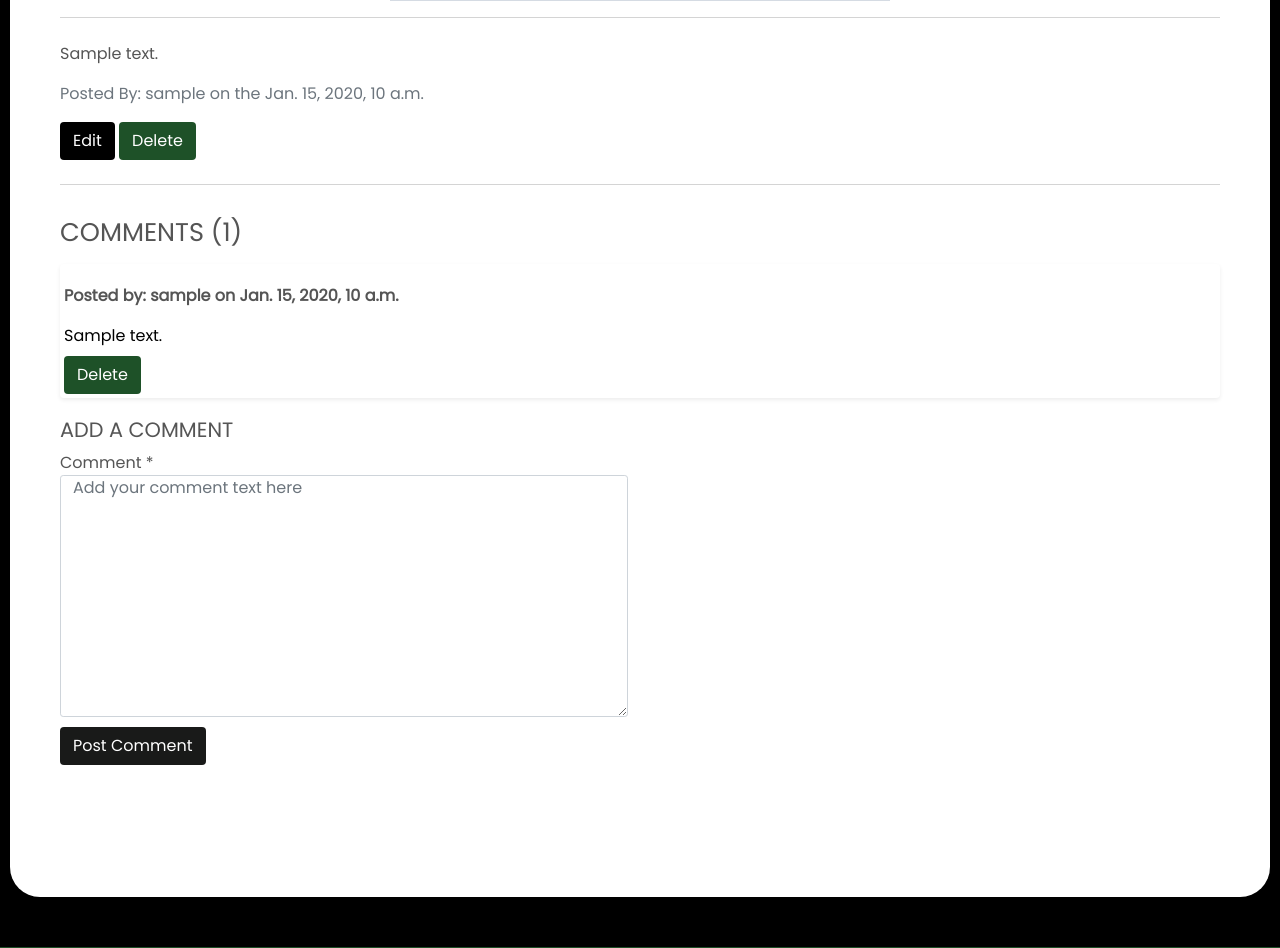
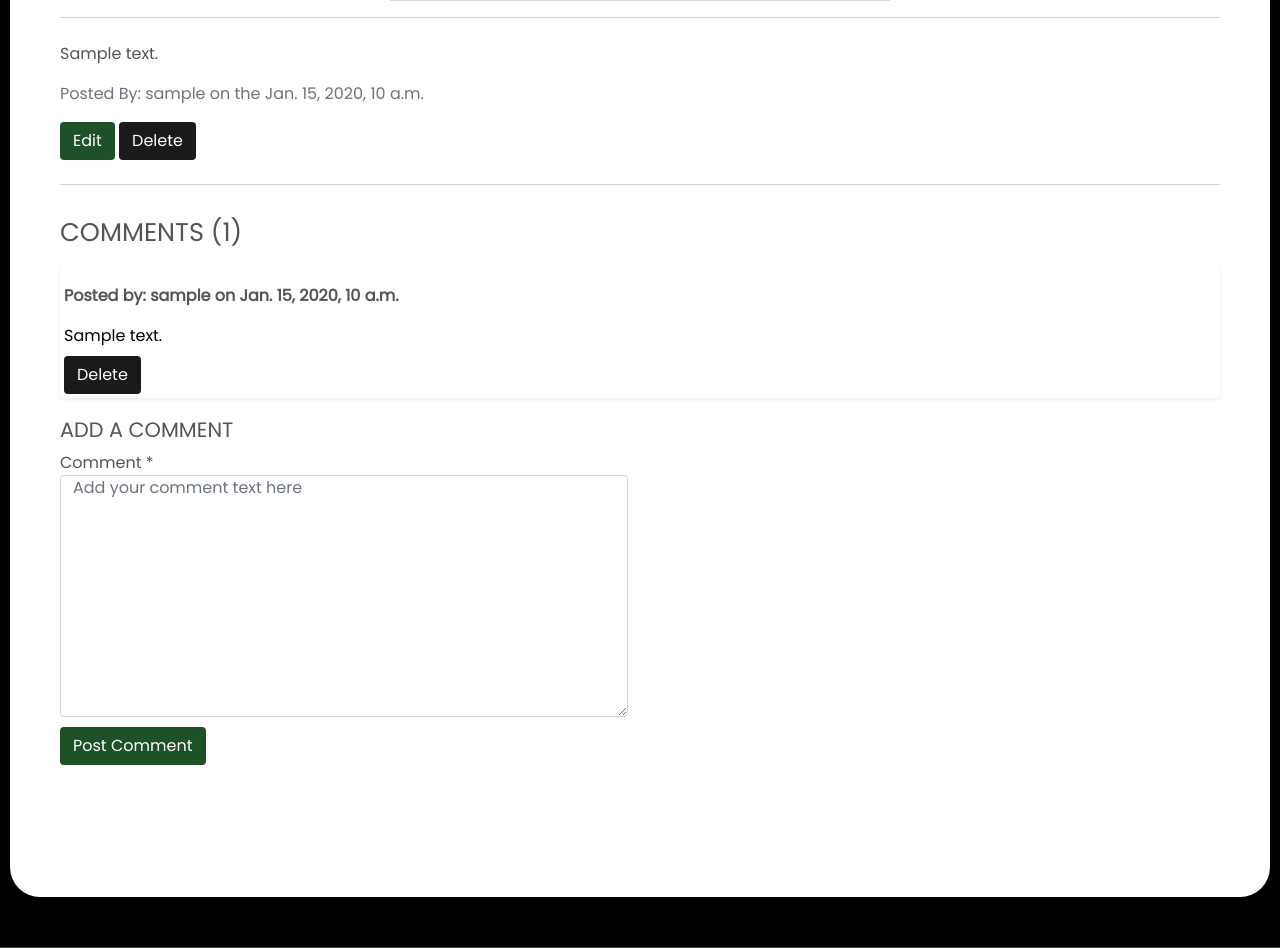
Before and after one commit to pmeeny/CI-MS4-LoveRugby, a Django app: page /news/1/ in a window 1280 px wide. Shown: the part 843-1791 px from the top of the page. Run offline with Django 3.2, Linux system fonts and the light colour scheme; a user stored in the database is signed in; data comes from the database, SQL or seed files in the repository; tables that the repository leaves empty hold one stand-in row (values such as "Sample post"); grey boxes marked "Sample" are stand-in pictures; parts of the project's set-up code (start-up, migrations or seed data) failed here and were passed over; some libraries are stand-ins or nearby versions.

Commit message:
refactor: Button color updates and spacing updates

```diff
--- a/favourites/templates/favourites/favourites.html
+++ b/favourites/templates/favourites/favourites.html
@@ -66,7 +66,7 @@
                                                 </div>
                                           </div>
                                             <div class="center-div pt-3">
-                                                <a class="btn green-btn" data-bs-toggle="modal" data-bs-target="#deleteFavourite{{ favourite.id }}">Delete</a>
+                                                <a class="btn black-btn" data-bs-toggle="modal" data-bs-target="#deleteFavourite{{ favourite.id }}">Delete</a>
                                                 <!-- Delete favourite modal -->
                                                 <div class="modal fade" id="deleteFavourite{{ favourite.id }}" tabindex="-1"  aria-hidden="true">
                                                     <div class="modal-dialog">
--- a/news/templates/news/news_item.html
+++ b/news/templates/news/news_item.html
@@ -36,8 +36,8 @@
                             <p class="card-text">{{ news_item.news_item_text }}</p>
                             <p class="text-muted">Posted By: {{ news_item.user }} on the {{ news_item.create_date }}</p>
                             {% if news_item.user == request.user or request.user.is_superuser %}
-                                <a class="btn btn-black" href="{% url 'edit_news_item' news_item.id %}" role="button">Edit</a>
-                                <button type="button" class="btn green-btn" data-toggle="modal"
+                                <a class="btn green-btn" href="{% url 'edit_news_item' news_item.id %}" role="button">Edit</a>
+                                <button type="button" class="btn black-btn" data-toggle="modal"
                                 data-target="#deleteNewsItem">
                                 Delete</button>
                                 <!-- Delete Button Modal -->
@@ -77,7 +77,7 @@
                             <p class="text-black mb-2 mt-3">{{ comment.comment_text }}</p>
                             {% if comment.user == request.user or request.user.is_superuser %}
                             <!-- Delete Button trigger modal -->
-                            <button type="button" class="btn green-btn" data-bs-toggle="modal"
+                            <button type="button" class="btn black-btn" data-bs-toggle="modal"
                                 data-bs-target="#delete-comment{{ comment.id }}">
                                 Delete
                             </button>
@@ -141,7 +141,7 @@
                                     <fieldset>
                                         {{ comment_form|crispy }}
                                     </fieldset>
-                                    <button class="btn black-btn" type="submit"> Post
+                                    <button class="btn green-btn" type="submit"> Post
                                         Comment</button>
                                 </form>
                         {% else %}
--- a/products/templates/products/product_detail.html
+++ b/products/templates/products/product_detail.html
@@ -179,7 +179,7 @@
                                         <p class="text-black mb-2 mt-3">Review Text: {{ review.review_text }}</p>
                                             {% if comment.user == request.user or request.user.is_superuser %}
                                             <!-- Delete Button trigger modal -->
-                                            <button type="button" class="btn green-btn" data-bs-toggle="modal"
+                                            <button type="button" class="btn black-btn" data-bs-toggle="modal"
                                                 data-bs-target="#delete-review{{ review.id }}">
                                                 Delete
                                             </button>
@@ -196,7 +196,6 @@
                                                         </div>
                                                         <div class="modal-footer">
                                                             <a href="{% url 'product_detail' product.id %}" class="btn green-btn"> Cancel</a>
-
                                                             <form action="{% url 'delete_review' product.id review.user.username %}" method="POST">
                                                                 {% csrf_token %}
                                                                 <button type="submit" class="btn red-btn">Delete</button>
@@ -218,7 +217,7 @@
                                             <form class="form" method="POST" action="{% url 'add_review' product.id %}">
                                                 {% csrf_token %}
                                                 {{ review_form|crispy }}
-                                                <button class="btn black-btn" type="submit"> Post Review</button>
+                                                <button class="btn green-btn" type="submit"> Post Review</button>
                                             </form>
                                         {% else %}
                                             <div>
--- a/templates/allauth/account/password_reset.html
+++ b/templates/allauth/account/password_reset.html
@@ -13,7 +13,7 @@
     <form method="POST" action="{% url 'account_reset_password' %}" class="password_reset">
         {% csrf_token %}
         {{ form|crispy }}
-        <a class="btn black-btn" href="{% url 'account_login' %}">Back to Login</a>
+        <a class="btn black-btn mobile-padding" href="{% url 'account_login' %}">Back to Login</a>
         <input type="submit" class="btn green-btn" value="{% trans 'Reset My Password' %}" />
     </form>
     <p>{% blocktrans %}Please contact us if you have any trouble resetting your password.{% endblocktrans %}</p>
```
